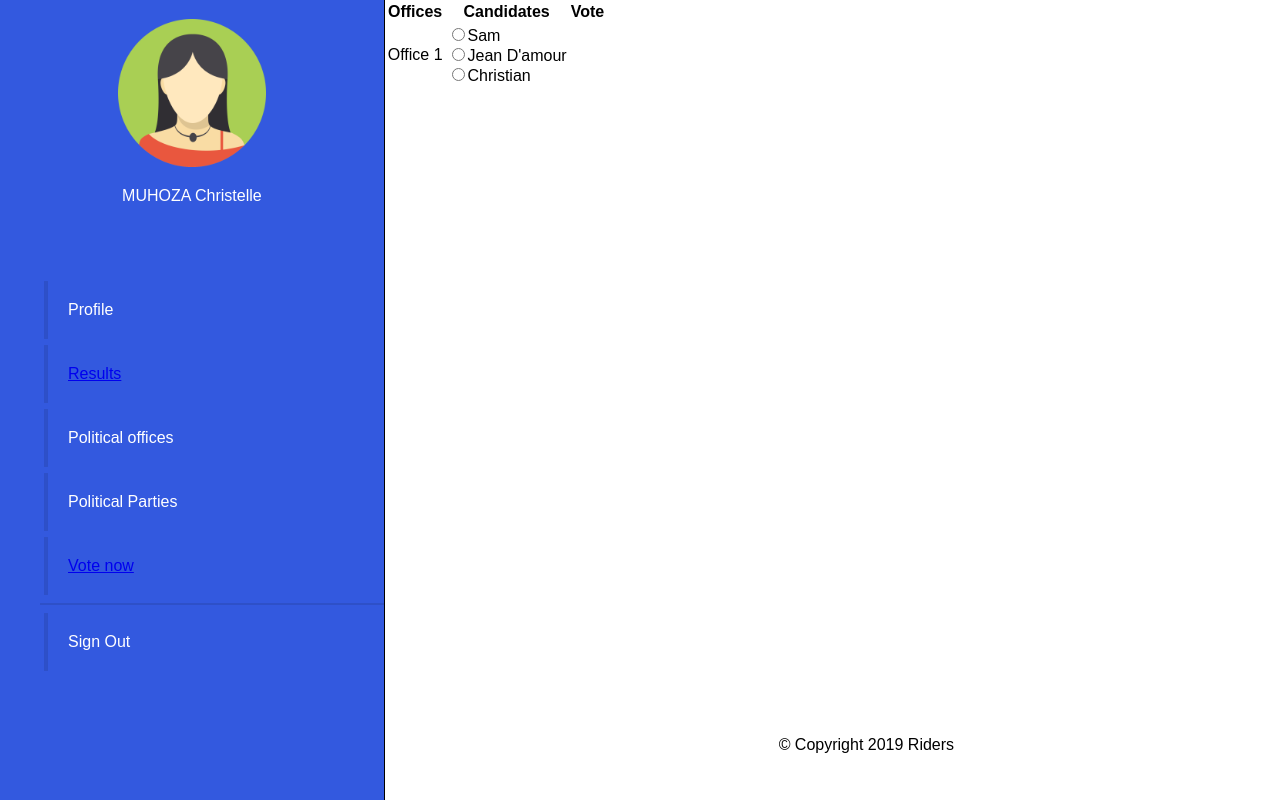
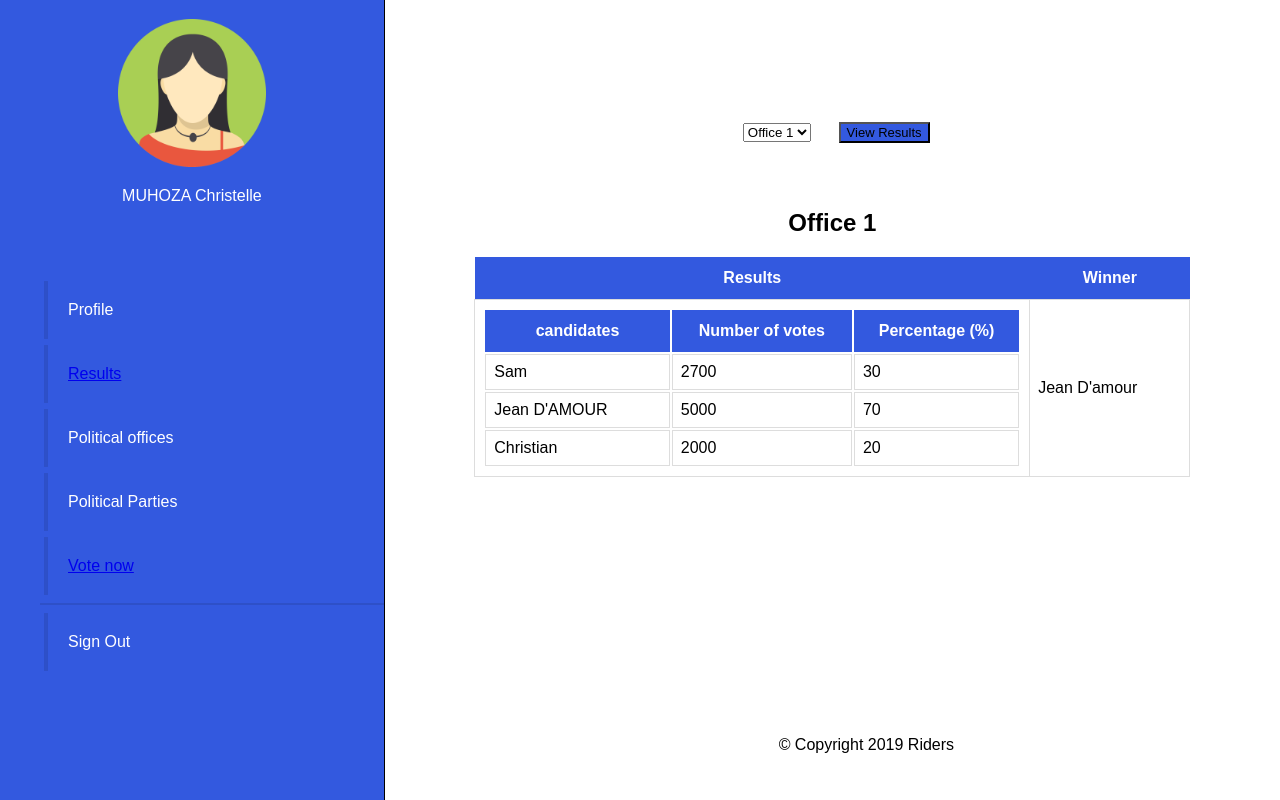
Before and after one commit to Niyitangasam/Tora, a plain HTML site: page UI/html/results.html in a window 1280 px wide. Drawn offline with Linux system fonts and the light colour scheme.

Commit message:
[feature #165309859] view results page

```diff
--- a/UI/css/main.css
+++ b/UI/css/main.css
@@ -76,3 +76,60 @@ hr {
     position: center;
     margin-left: 20%;
 }
+
+/* results page css */
+
+.content {
+    overflow-x: auto;
+    height: 90%;
+}
+
+.choose_office {
+    height: 20%;
+    margin-top: 5%;
+    padding-left: 40%;
+    font-size: 100px;
+}
+
+.results {
+    height: 80%;
+}
+
+.results h2 {
+    text-align: center;
+}
+
+#results_info {
+    border-collapse: collapse;
+    width: 80%;
+    margin-left: auto;
+    margin-right: auto;
+}
+
+#results_info th {
+    padding-top: 12px;
+    padding-bottom: 12px;
+    background-color: #3359DF;
+    text-align: center;
+    color: white;
+}
+
+#results_info td, #info th {
+    border: 1px solid #ddd;
+    padding: 8px;
+}
+
+#results_info tr:hover {
+    background-color: #ddd;
+}
+
+#detailed_results {
+    width: 100%;
+    height: 100%;
+}
+
+.view-result {
+    color: #000;
+    font-size: 13px;
+    background-color: #3359DF;
+}
--- a/UI/html/results.html
+++ b/UI/html/results.html
@@ -27,30 +27,53 @@
       </div>
       <div class="right">
         <div class="content">
-          <div class="candidates">
-            <table id="candidates_info">
+          <div class="choose_office">
+            <form>
+                <select name="offices">
+                    <option value="office1">Office 1</option>
+                    <option value="office2">Office 2</option>
+                    <option value="office3">Office 3</option>
+                    <option value="office4">Office 4</option>
+                  </select>
+                  <button type="submit" class="view-result" />View Results</button>
+            </form>
+          </div>
+          <div class="results">
+            <h2>Office 1</h2>
+            <table id="results_info">
               <thead>
                 <tr>
-                  <th>Offices</th>
-                  <th>Candidates</th>
-                  <th>Vote</th>
+                  <th>Results</th>
+                  <th>Winner</th>
                 </tr>
               </thead>
               <tbody>
                 <tr>
-                  <td>Office 1</td>
-                  <form class="vote">
-                    <td>
-                      <input type="radio" name="office1" value="sam" />Sam<br />
-                      <input type="radio" name="office1" value="jean" />Jean
-                      D'amour<br />
-                      <input
-                        type="radio"
-                        name="office1"
-                        value="christian"
-                      />Christian<br />
-                    </td>
-                  </form>
+                  <td>
+                    <table id="detailed_results">
+                      <tr>
+                        <th>candidates</th>
+                        <th>Number of votes</th>
+                        <th>Percentage (%)</th>
+                      </tr>
+                      <tr>
+                        <td>Sam</td>
+                        <td>2700</td>
+                        <td>30</td>
+                      </tr>
+                      <tr>
+                        <td>Jean D'AMOUR</td>
+                        <td>5000</td>
+                        <td>70</td>
+                      </tr>
+                      <tr>
+                        <td>Christian</td>
+                        <td>2000</td>
+                        <td>20</td>
+                      </tr>
+                    </table>
+                  </td>
+                  <td>Jean D'amour</td>
                 </tr>
               </tbody>
             </table>
```
